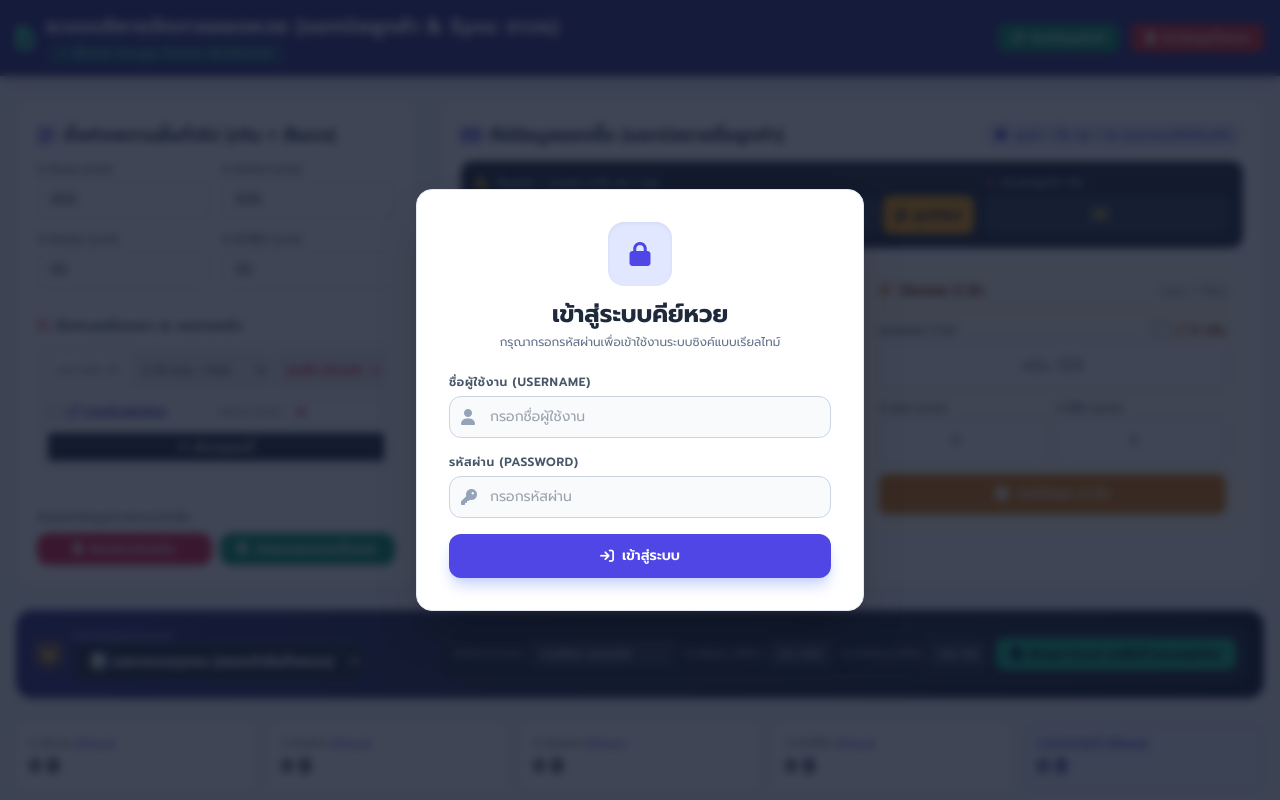
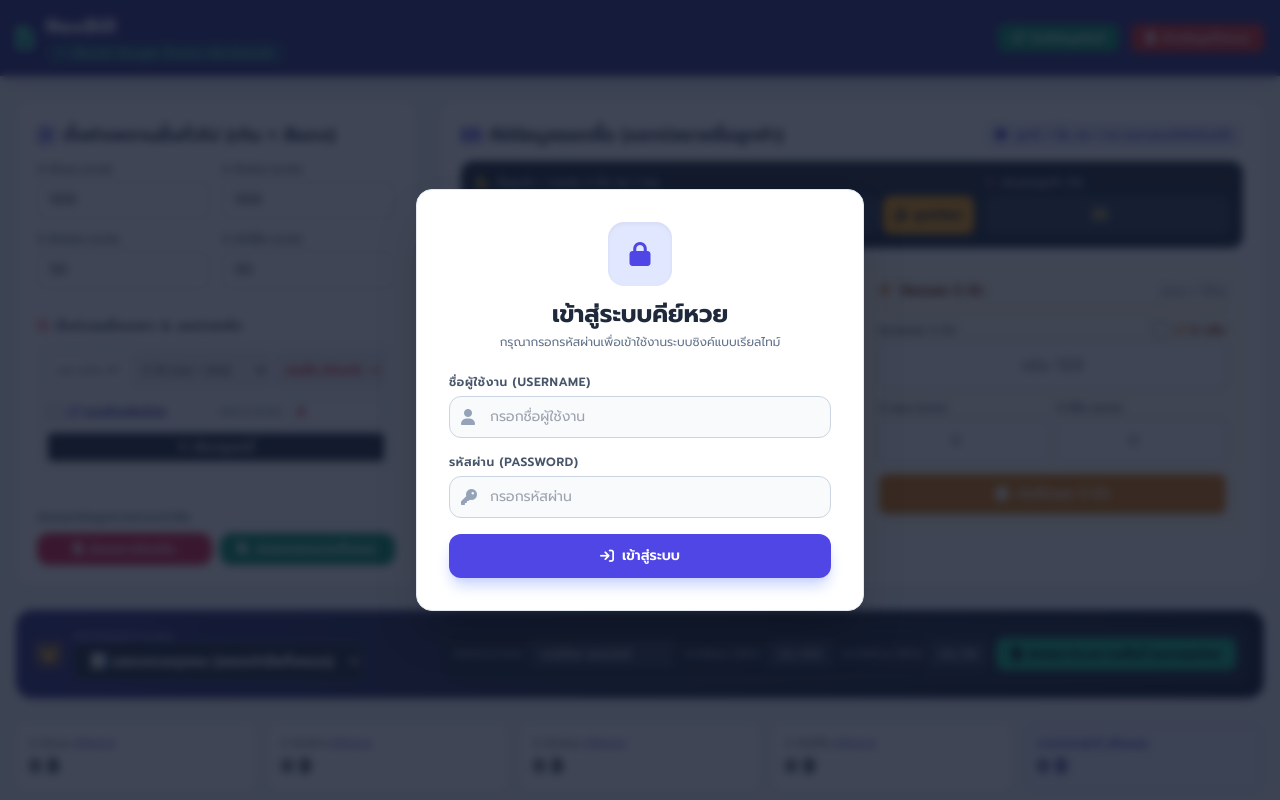
Before and after one commit to ologhost23312812/lottoexpress-pro-richfinity, a plain HTML site: page index.html in a window 1280 px wide. Shown: the top 800 px of the page. Drawn offline with nearby package versions, Linux system fonts and the light colour scheme.

Commit message:
Replace index.html with latest version and rename the system to NexBill (6afbf99484fb73cab5c33c8a)

```diff
--- a/index.html
+++ b/index.html
@@ -3,7 +3,7 @@
 <head>
     <meta charset="UTF-8">
     <meta name="viewport" content="width=device-width, initial-scale=1.0">
-    <title>ระบบจัดการยอดหวย - แยกบิลลูกค้า & Google Sheets Sync</title>
+    <title>NexBill - ระบบจัดการยอดหวย & แยกบิลลูกค้า</title>
     <!-- Tailwind CSS CDN -->
     <script src="https://cdn.tailwindcss.com"></script>
     <!-- FontAwesome Icons -->
@@ -117,7 +117,7 @@
             <div class="flex items-center space-x-3">
                 <i class="fa-solid fa-file-excel text-2xl text-emerald-400"></i>
                 <div>
-                    <h1 class="text-xl font-bold tracking-wide">ระบบบริหารจัดการยอดหวย (แยกบิลลูกค้า & Sync ถาวร)</h1>
+                    <h1 class="text-xl font-bold tracking-wide">NexBill</h1>
                     <div class="flex items-center gap-2 text-xs text-indigo-200 mt-0.5">
                         <span id="syncStatusBadge" class="inline-flex items-center gap-1.5 bg-emerald-500/20 text-emerald-300 px-2.5 py-0.5 rounded-full border border-emerald-400/30 font-medium">
                             <span class="w-2 h-2 rounded-full bg-emerald-400 animate-pulse"></span> เชื่อมต่อ Google Sheets เรียบร้อยแล้ว
```
